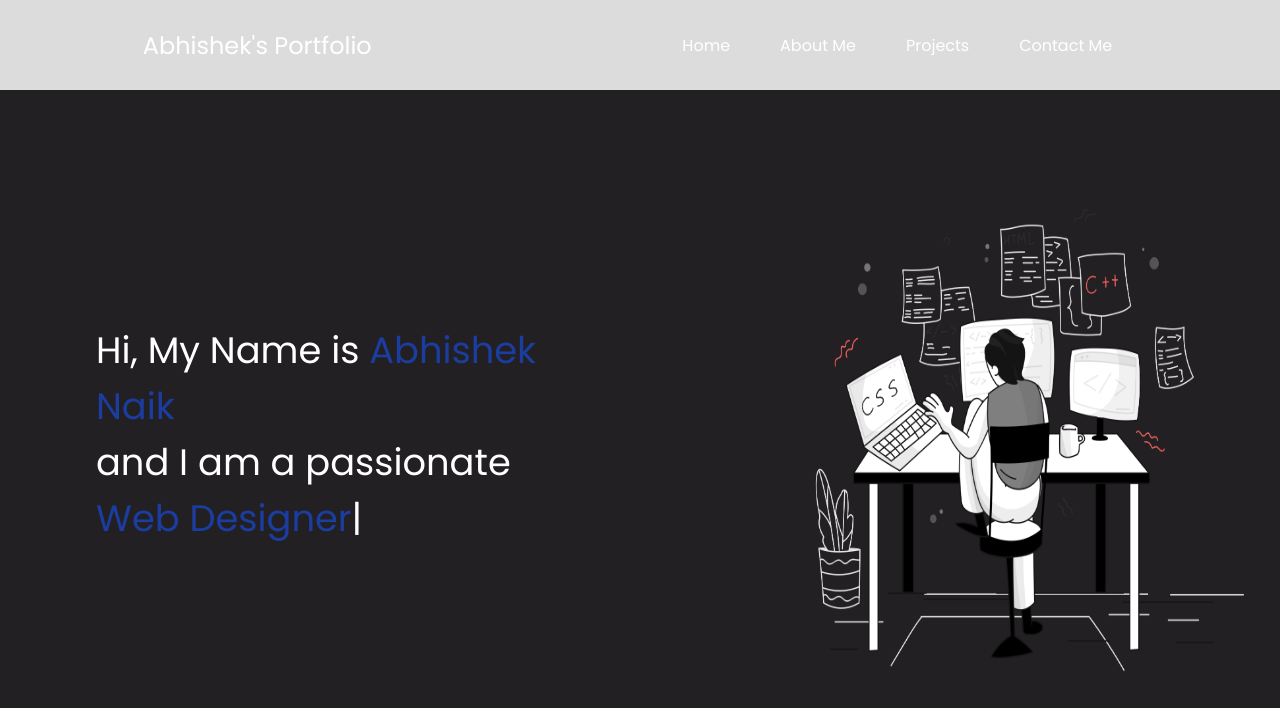
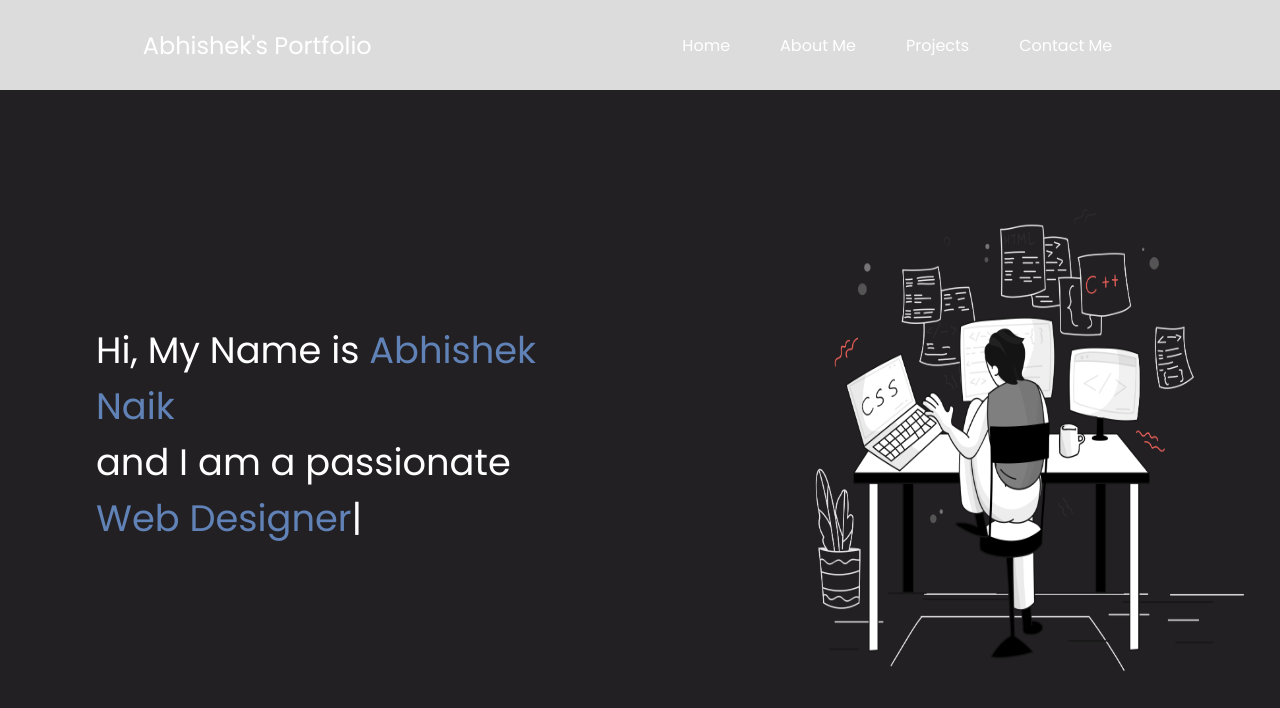
Before and after one commit to Abhishek122k/my-portfolio, a plain HTML site: page index.html in a window 1280 px wide. Drawn offline with nearby package versions, Linux system fonts and the light colour scheme.

Commit message:
typed animations and some adjustments

```diff
--- a/index.html
+++ b/index.html
@@ -45,7 +45,7 @@
         }
 
         nav ul li>a:hover {
-            color: rgb(255, 0, 0);
+            color: #7f7d9c;
             font-size: 1.015rem;
         }
 
@@ -73,11 +73,11 @@
         }
 
         .cc {
-            color: #1B3D9F;
+            color: #6082B6;
         }
 
         #element {
-            color: #1B3D9F;
+            color: #6082B6;
         }
     </style>
 </head>
```
